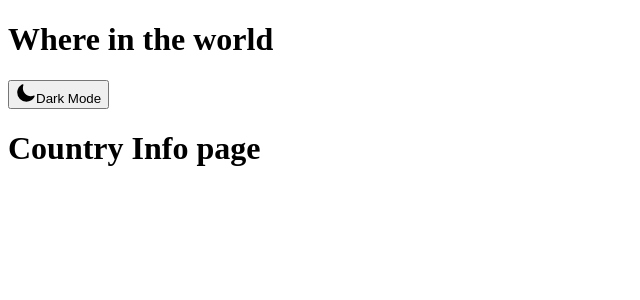
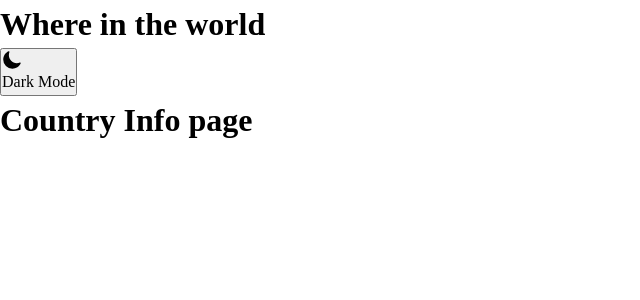
Before and after one commit to suhaybjirde/rest-countries-api, a React (Vite) app: page /country-details in a window 1280 px wide. Shown: the top 300 px of the page, without its empty margins (0-640 px from the left). Built offline with nearby package versions, Linux system fonts and the light colour scheme.

Commit message:
structure Folder for styling

```diff
--- a/package.json
+++ b/package.json
@@ -12,7 +12,8 @@
   "dependencies": {
     "react": "^18.2.0",
     "react-dom": "^18.2.0",
-    "react-router-dom": "^6.14.2"
+    "react-router-dom": "^6.14.2",
+    "sass": "^1.64.2"
   },
   "devDependencies": {
     "@types/react": "^18.2.15",
--- a/src/main.jsx
+++ b/src/main.jsx
@@ -9,6 +9,7 @@
 import Home, { loader as homeLoader } from './pages/Home'
 import CountryDetails from './pages/CoutryDetails'
 import Layout from './components/Layout'
+import './scss/main.scss'
 const router = createBrowserRouter(
   createRoutesFromElements(
     <Route path='/' element={<Layout />}>
--- /dev/null
+++ b/src/scss/base/_index.scss
@@ -0,0 +1 @@
+@forward 'resets'
--- /dev/null
+++ b/src/scss/base/_resets.scss
@@ -0,0 +1,45 @@
+// https://www.joshwcomeau.com/css/custom-css-reset/ "for more info"
+
+*, *::before, *::after {
+    box-sizing: border-box;
+}
+
+* {
+    margin: 0;
+    padding: 0;
+}
+html, body {
+    height: 100%;
+}
+
+body {
+    line-height: 1.5;
+    -webkit-font-smoothing: antialiased;
+}
+
+img, picture, video, canvas, svg {
+    display: block;
+    max-width: 100%;
+}
+
+input, button, textarea, select {
+    font: inherit;
+}
+
+button {
+    cursor: pointer;
+}
+p, h1, h2, h3, h4, h5, h6 {
+    overflow-wrap: break-word;
+}
+
+a {
+    text-decoration: none;
+}
+
+ul {
+    list-style: none;
+}
+#root {
+    isolation: isolate;
+}
--- /dev/null
+++ b/src/scss/main.scss
@@ -0,0 +1 @@
+@forward 'base'
```
Also changed, not shown: 1 other file (tests, documents, lock files or other folders).
